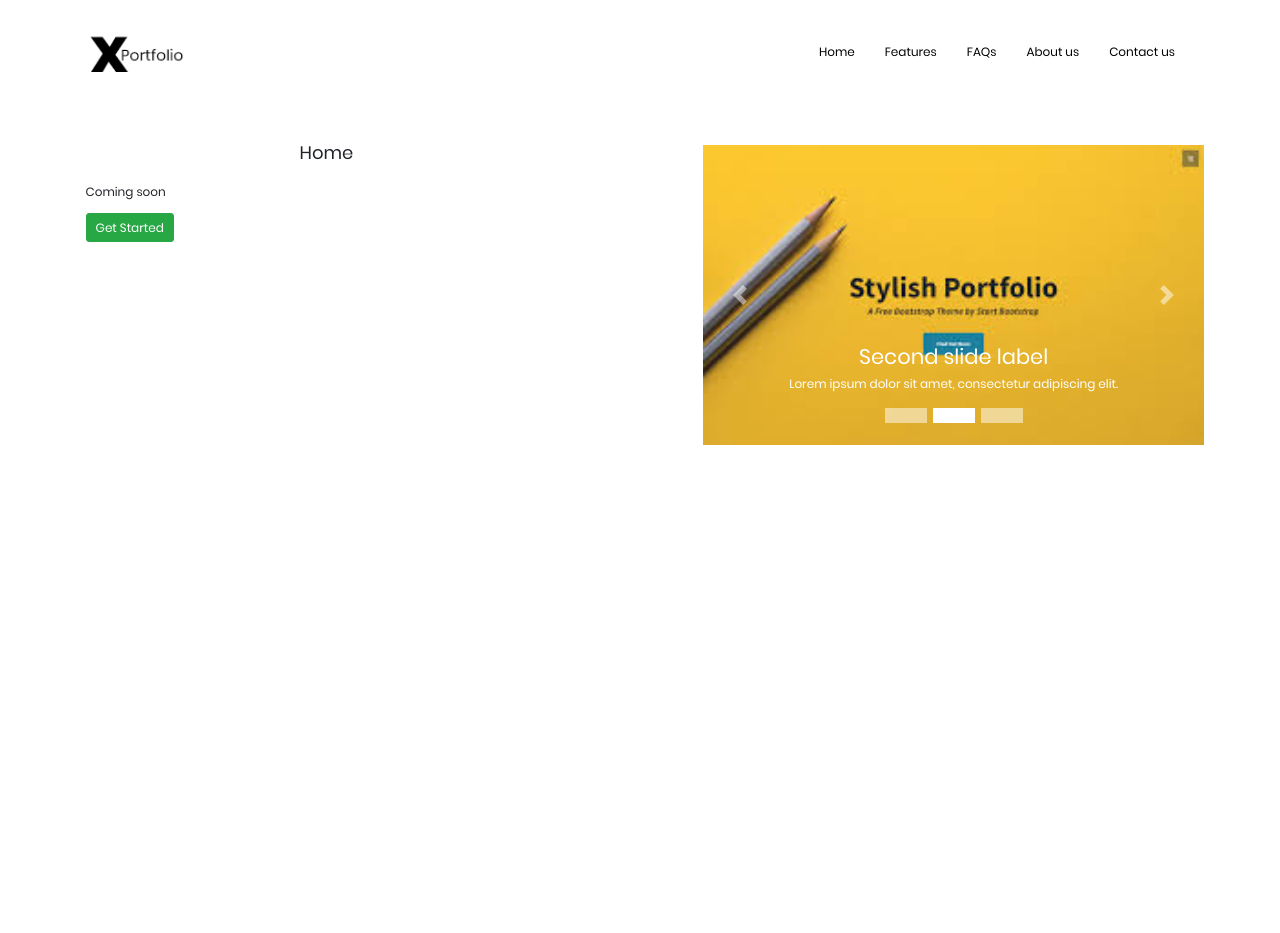
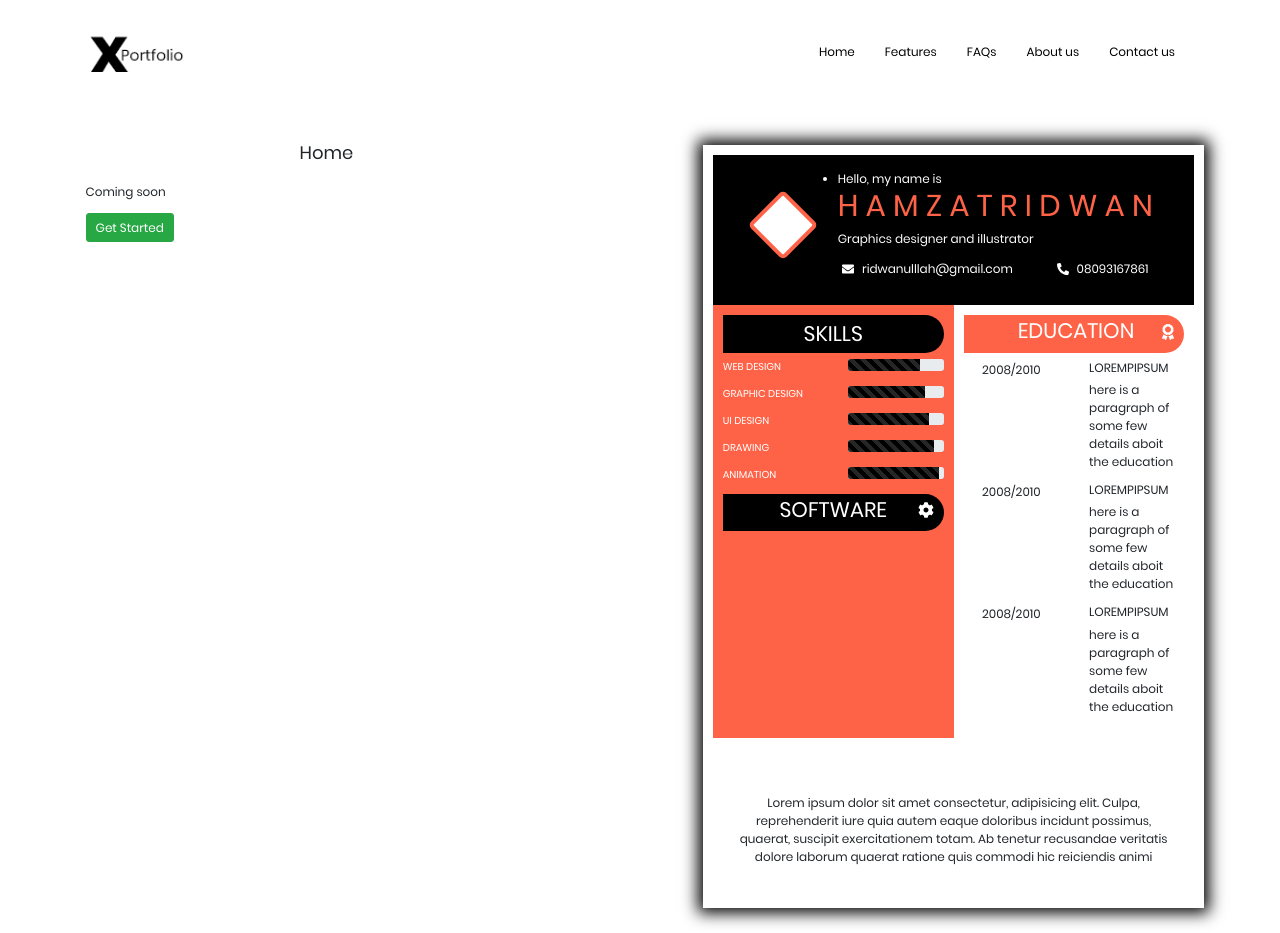
Before and after one commit to TechBuilder-360/portfolio-react, a React (Create React App) app: page / in a window 1280 px wide. Before the commit the page ends 800 px from the top, so only its background shows below. Built offline with nearby package versions, Linux system fonts and the light colour scheme; what react-social-login would draw is missing.

Commit message:
The carousel design was converted to code

```diff
--- a/src/components/Carousel/carousel.js
+++ b/src/components/Carousel/carousel.js
@@ -5,41 +5,167 @@ import { Carousel } from "react-bootstrap";
 import img1 from "../../images/images.jpeg";
 import img2 from "../../images/images2.jpeg";
 import img3 from "../../images/portfolio.jpeg";
+import {faAward, faCog, faEnvelope,faPhone} from "@fortawesome/free-solid-svg-icons"
+
+import {fontAwesome, FontAwesomeIcon} from "@fortawesome/react-fontawesome"
 
 const CarouselImage = () => {
   return (
-    <Carousel>
-      <Carousel.Item>
-        <div style={{ width: "100%", height: "300px", backgroundColor: '#000000' }}>
-          <img className="d-block w-100" src={img1} alt="First slide" />
-          <Carousel.Caption>
-            <h3>First slide label</h3>
-            <p>Nulla vitae elit libero, a pharetra augue mollis interdum.</p>
-          </Carousel.Caption>
+    <div className="container" style={{boxShadow:"0 0 15px 5px black",padding:"10px",fontFamily:"cursive"}}>
+    <section style={{display:"flex",backgroundColor:"#000000",color:"#ffffff",padding:"15px"}}>
+            <aside>
+                <div className="box" style={{width:"50px",height:"50px",border:"4px solid tomato",transform:"rotate(45deg)",margin:"30px",borderRadius:"5px",backgroundColor
+              :"white"}}></div>
+            </aside>
+            <aside>
+              <summary>Hello, my name is</summary>
+              < h1 style={{color:"tomato"}}>H A M Z A T   R I D W A N</h1>
+              <p>Graphics designer and illustrator</p>
+              <div className="contact" style={{display:"flex",justifyContent:"space-around"}}>
+                <a href="#" className="link" style={{color:"white",marginRight:"35px"}}> <FontAwesomeIcon icon={faEnvelope} style={{marginRight:"5px"}}/> ridwanulllah@gmail.com</a>
+                <p> <FontAwesomeIcon icon={faPhone} style={{transform:"rotate(90deg)",marginRight:"5px"}}/> 08093167861</p>
+              </div>
+              </aside>
+            </section>
+      <div style={{display:"flex",justifyContent:"space-between"}}>
+          <aside style={{width:"50%",backgroundColor:"tomato",padding:"10px",color:"white"}}>
+            <div style={{textAlign:""}}>
+            <h3 style={{backgroundColor:"black",borderTopRightRadius:"25px",borderBottomRightRadius:"25px",color:"#ffffff",padding:"6px",textAlign:"center"}}>SKILLS</h3>
+              <div className="row">
+           <div className="col" id="skillOne"><p style={{fontSize:"10px"}}>WEB DESIGN </p>
+           </div>
+           <div className="col">
+             <div className="progress">
+               <div className="progress-bar progress-bar-striped progres-bar-success active" style={{width:"75%",backgroundColor:"black"}}></div>
+             </div>
+           </div>
+            </div>
+            <div className="row">
+           <div className="col" id="skillTwo"><p style={{fontSize:"10px"}}>GRAPHIC DESIGN</p>
+           </div>
+           <div className="col">
+             <div className="progress">
+               <div className="progress-bar progress-bar-striped progres-bar-success active" style={{width:"80%",backgroundColor:"black"}}></div>
+             </div>
+           </div>
+            </div>
+            <div className="row">
+           <div className="col" id="skillThree"><p style={{fontSize:"10px"}}>UI DESIGN </p>
+           </div>
+           <div className="col">
+             <div className="progress">
+               <div className="progress-bar progress-bar-striped progress-bar-striped progres-bar-success active" style={{width:"85%",backgroundColor:"black"}}></div>
+             </div>
+           </div>
+            </div>
+            <div className="row">
+           <div className="col" id="skillFour"><p style={{fontSize:"10px"}}>DRAWING </p>
+           </div>
+           <div className="col">
+             <div className="progress">
+               <div className="progress-bar progress-bar-striped progres-bar-success active" style={{width:"90%",backgroundColor:"black"}}></div>
+             </div>
+           </div>
+            </div>
+            <div className="row">
+           <div className="col" id="skillFive"><p style={{fontSize:"10px"}}>ANIMATION </p>
+           </div>
+           <div className="col">
+             <div className="progress">
+               <div className="progress-bar progress-bar-striped progres-bar-success active" style={{width:"95%",backgroundColor:"black"}}></div>
+             </div>
+           </div>
+            </div>
+
+
+          <div style={{display:"flex",justifyContent:"space-between",backgroundColor:"black",borderTopRightRadius:"25px",borderBottomRightRadius:"25px"}}>
+
+
+          <p style={{visibility:"hidden"}}>wha</p>
+          <h3 style={{backgroundColor:"black",borderTopRightRadius:"15px",borderBottomRightRadius:"15px",color:"#ffffff",padding:"3px"}}>SOFTWARE  </h3>
+          <div style={{marginRight:"10px",marginTop:"8px",color:"white"}}><FontAwesomeIcon icon={faCog} className="fa-lg"/></div>
+          </div>
+          </div>
+          </aside>
+          <aside style={{width:"50%",padding:"10px",}}>
+          <div style={{textAlign:"center"}}>
+           <div style={{display:"flex",justifyContent:"space-between",backgroundColor:"tomato",marginBottom:"8px", borderTopRightRadius:"25px",borderBottomRightRadius:"25px"}}>
+
+
+          <p style={{visibility:"hidden"}}>wha</p>
+          <h3 style={{borderTopRightRadius:"15px",borderBottomRightRadius:"15px",color:"#ffffff",padding:"3px"}}>EDUCATION</h3>
+          <div style={{marginRight:"10px",marginTop:"8px",color:"white",marginBottom:"-10px"}}><FontAwesomeIcon icon={faAward} className="fa-lg"/></div>
+          </div>
+          <section className="education" style={{display:"flex"}}>
+            <div className="row">
+              <div className="col">2008/2010</div>
+              <div className="col">
+                <h6 style={{textAlign:"left"}}>LOREMPIPSUM</h6>
+                <p style={{textAlign:"left"}}>here is a paragraph of some few details aboit the education</p>
+
+              </div>
+              <div className="col">2008/2010</div>
+              <div className="col">
+                <h6 style={{textAlign:"left"}}>LOREMPIPSUM</h6>
+                <p style={{textAlign:"left"}}>here is a paragraph of some few details aboit the education</p>
+
+              </div>
+                <div className="col">2008/2010</div>
+              <div className="col">
+                <h6 style={{textAlign:"left"}}>LOREMPIPSUM</h6>
+                <p style={{textAlign:"left"}}>here is a paragraph of some few details aboit the education</p>
+
+              </div>
+
+            </div>
+          </section>
         </div>
-      </Carousel.Item>
-      <Carousel.Item>
-        <div style={{ width: "100%", height: "300px", backgroundColor: '#000000' }}>
-          <img className="d-block w-100" src={img2} alt="Second slide" />
-          <Carousel.Caption>
-            <h3>Second slide label</h3>
-            <p>Lorem ipsum dolor sit amet, consectetur adipiscing elit.</p>
-          </Carousel.Caption>
-        </div>
-      </Carousel.Item>
-      <Carousel.Item>
-        <div style={{ width: "100%", height: "300px", backgroundColor: '#000000' }}>
-          <img className="d-block w-100" src={img3} alt="Third slide" />
-          <Carousel.Caption>
-            <h3>Third slide label</h3>
-            <p>
-              Praesent commodo cursus magna, vel scelerisque nisl consectetur.
-            </p>
-          </Carousel.Caption>
-        </div>
-      </Carousel.Item>
-    </Carousel>
-  );
-};
+          </aside>
+
+          </div>
+
+            <section>
+              <p style={{marginTop:"3rem",textAlign:"center",padding:"20px"}}>
+              Lorem ipsum dolor sit amet consectetur, adipisicing elit. Culpa, reprehenderit iure quia autem eaque doloribus incidunt possimus,
+                quaerat, suscipit exercitationem totam. Ab tenetur recusandae veritatis dolore laborum quaerat ratione quis commodi hic reiciendis animi
+              </p>
+            </section>
+   </div>
+
+)
+}
+
+
+    // <Carousel>
+    //   <Carousel.Item>
+    //     <div style={{ width: "100%", height: "300px", backgroundColor: '#000000' }}>
+    //       <img className="d-block w-100" src={img1} alt="First slide" />
+    //       <Carousel.Caption>
+    //         <h3>First slide label</h3>
+    //         <p>Nulla vitae elit libero, a pharetra augue mollis interdum.</p>
+    //       </Carousel.Caption>
+    //     </div>
+    //   </Carousel.Item>
+    //   <Carousel.Item>
+    //     <div style={{ width: "100%", height: "300px", backgroundColor: '#000000' }}>
+    //       <img className="d-block w-100" src={img2} alt="Second slide" />
+    //       <Carousel.Caption>
+    //         <h3>Second slide label</h3>
+    //         <p>Lorem ipsum dolor sit amet, consectetur adipiscing elit.</p>
+    //       </Carousel.Caption>
+    //     </div>
+    //   </Carousel.Item>
+    //   <Carousel.Item>
+    //     <div style={{ width: "100%", height: "300px", backgroundColor: '#000000' }}>
+    //       <img className="d-block w-100" src={img3} alt="Third slide" />
+    //       <Carousel.Caption>
+    //         <h3>Third slide label</h3>
+    //         <p>
+    //           Praesent commodo cursus magna, vel scelerisque nisl consectetur.
+    //         </p>
+    //       </Carousel.Caption>
+    //     </div>
+    //   </Carousel.Item>
+    // </Carousel>
 
 export default CarouselImage;
```
